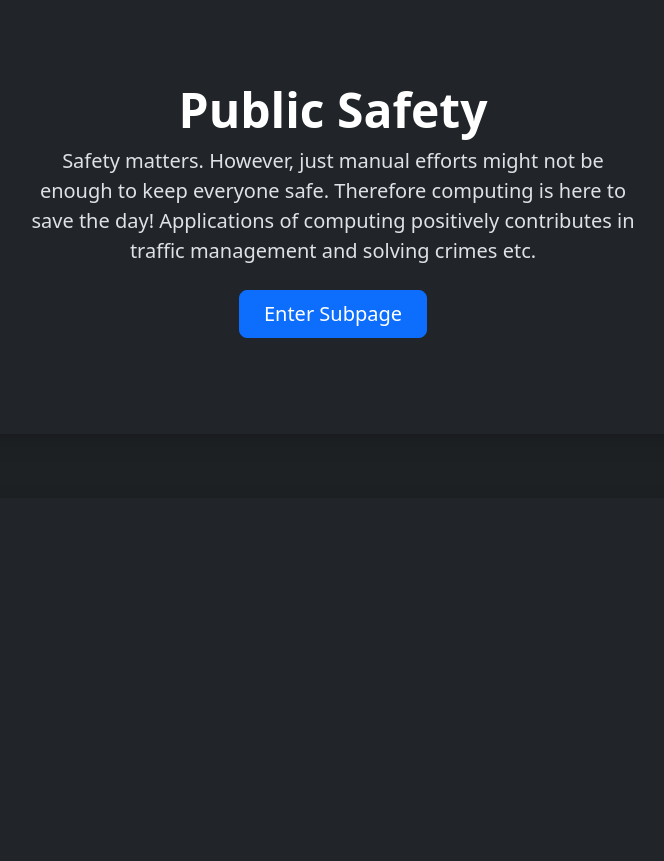
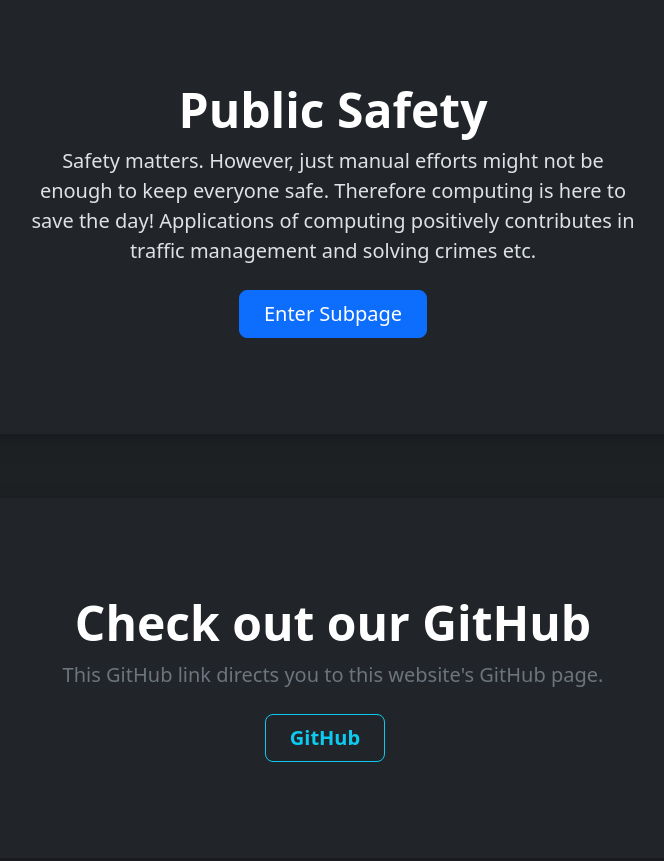
Before and after one commit to jXieBlaugrana/1101Practical, a website: page index.html in a window 1280 px wide. Shown: the part 643-1504 px from the top of the page, without its empty margins (307-971 px from the left). Before the commit the page ends 1141 px from the top, so only its background shows below. Drawn offline with nearby package versions, Linux system fonts and the light colour scheme.

Commit message:
Add final hero to link to GitHub page.

```diff
--- a/index.html
+++ b/index.html
@@ -44,5 +44,19 @@
     </div>
 
     <div class="divider"></div>
+
+    <!-- Hero for github link -->
+    <div class="bg-dark text-secondary px-4 py-5 text-center">
+      <div class="py-5">
+        <h1 class="display-5 fw-bold text-white">Check out our GitHub</h1>
+        <div class="col-lg-6 mx-auto">
+          <p class="fs-5 mb-4">This GitHub link directs you to this website's GitHub page.</p>
+          <div class="d-grid gap-2 d-sm-flex justify-content-sm-center">
+            <a href="https://github.com/jXieBlaugrana/1101Practical" class="btn btn-outline-info btn-lg px-4 me-sm-3 fw-bold">GitHub</a>
+          </div>
+        </div>
+      </div>
+    </div>
+    <div class="divider"></div>
   </body>
 </html>
```
